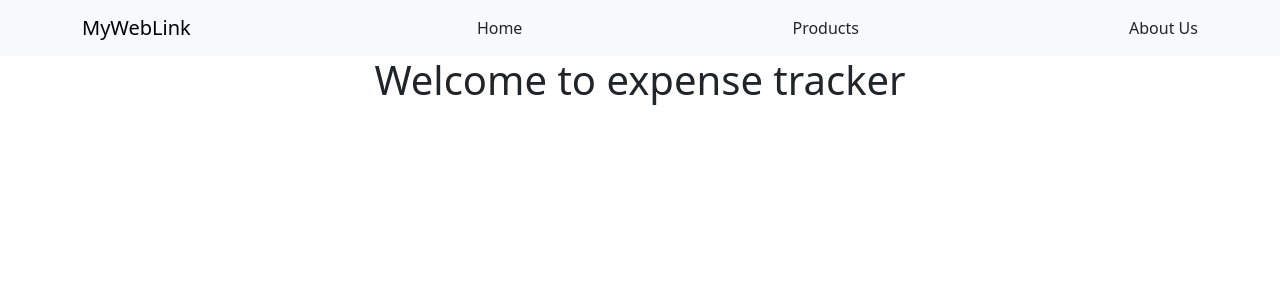
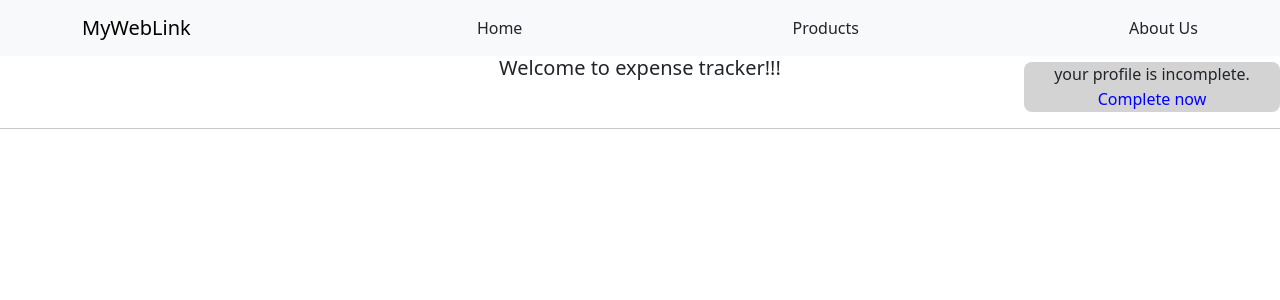
Before and after one commit to swatidurgekar/expense-tracker, a React (Create React App) app: page /welcome in a window 1280 px wide. Shown: the top 300 px of the page. Built offline with nearby package versions, Linux system fonts and the light colour scheme.

Commit message:
Complete your profile

```diff
--- a/package.json
+++ b/package.json
@@ -10,6 +10,7 @@
     "react": "^18.2.0",
     "react-bootstrap": "^2.7.4",
     "react-dom": "^18.2.0",
+    "react-icons": "^4.9.0",
     "react-router-dom": "^6.11.2",
     "react-scripts": "5.0.1",
     "web-vitals": "^2.1.4"
--- a/public/index.html
+++ b/public/index.html
@@ -30,6 +30,10 @@
       integrity="sha384-9ndCyUaIbzAi2FUVXJi0CjmCapSmO7SnpJef0486qhLnuZ2cdeRhO02iuK6FUUVM"
       crossorigin="anonymous"
     />
+    <link
+      rel="stylesheet"
+      href="https://cdnjs.cloudflare.com/ajax/libs/font-awesome/4.7.0/css/font-awesome.min.css"
+    />
     <title>React App</title>
   </head>
   <body>
--- a/src/App.js
+++ b/src/App.js
@@ -3,7 +3,7 @@ import { BrowserRouter, Routes, Route } from "react-router-dom";
 import SignUp from "./Components/SignUp";
 import Welcome from "./Components/Welcome";
 import NavbarComponent from "./Components/NavbarComponent";
-import { Fragment } from "react";
+import UpdateProfilePage from "./Components/UpdateProfilePage";
 
 function App() {
   return (
@@ -13,6 +13,7 @@ function App() {
         <Routes>
           <Route path="/" element={<SignUp />}></Route>
           <Route path="/welcome" element={<Welcome />}></Route>
+          <Route path="/updateProfile" element={<UpdateProfilePage />}></Route>
         </Routes>
       </BrowserRouter>
     </div>
--- /dev/null
+++ b/src/Components/UpdateProfile.css
@@ -0,0 +1,24 @@
+.update-form {
+  border: 2px solid grey;
+  width: 50%;
+  margin-left: auto;
+  height: 60%;
+  padding: 2%;
+}
+
+.update-form input {
+  margin: 15px;
+}
+.update {
+  background-color: rgb(164, 68, 68);
+  color: white;
+  border: none;
+  border-radius: 5px;
+  padding: 4px 4px;
+}
+
+.cancel {
+  border-color: red;
+  color: red;
+  margin-left: 70%;
+}
--- /dev/null
+++ b/src/Components/UpdateProfilePage.js
@@ -0,0 +1,51 @@
+import { BsGithub } from "react-icons/bs";
+import { SlGlobe } from "react-icons/sl";
+import "./UpdateProfile.css";
+import { useRef } from "react";
+
+const UpdateProfilePage = () => {
+  const name = useRef();
+  const photo = useRef();
+
+  const updateProfile = (event) => {
+    event.preventDefault();
+    const enteredName = name.current.value;
+    const enteredPhoto = photo.current.value;
+    const idToken = localStorage.getItem("idToken");
+    console.log(idToken);
+    fetch(
+      "https://identitytoolkit.googleapis.com/v1/accounts:update?key=AIzaSyDCmTIASTuulEriFSISbea5nwsyumajLB4",
+      {
+        method: "POST",
+        body: JSON.stringify({
+          idToken: idToken,
+          displayName: enteredName,
+          photoUrl: enteredPhoto,
+          returnSecureToken: true,
+        }),
+        headers: {
+          "Content-type": "application/json",
+        },
+      }
+    ).then((res) => {
+      res.json().then((data) => console.log(data));
+    });
+  };
+
+  return (
+    <form className="update-form" onSubmit={updateProfile}>
+      <button className="cancel">Cancel</button>
+      <h2>Contact Details</h2>
+      <BsGithub /> <label htmlFor="name">Full Name: </label>
+      <input ref={name} type="text" id="name" />
+      <SlGlobe /> <label htmlFor="photo">Profile Photo URL</label>
+      <input ref={photo} type="url" id="photo" />
+      <br />
+      <button type="submit" className="update">
+        Update
+      </button>
+    </form>
+  );
+};
+
+export default UpdateProfilePage;
--- /dev/null
+++ b/src/Components/Welcome.css
@@ -0,0 +1,14 @@
+.incomplete-profile {
+  background-color: lightgray;
+  width: 20%;
+  margin-left: auto;
+  margin-top: -2%;
+  border-radius: 8px;
+  padding: 0px 4px;
+}
+
+.complete-button {
+  background-color: lightgrey;
+  border: none;
+  color: blue;
+}
--- a/src/Components/Welcome.js
+++ b/src/Components/Welcome.js
@@ -1,7 +1,24 @@
+import "./Welcome.css";
+import { useNavigate } from "react-router-dom";
+
 const Welcome = () => {
+  const navigate = useNavigate();
+  const completeProfile = () => {
+    navigate("/updateProfile");
+  };
+
   return (
     <div>
-      <h1>Welcome to expense tracker</h1>
+      <h5>Welcome to expense tracker!!!</h5>
+      <div className="incomplete-profile">
+        <p>
+          your profile is incomplete.
+          <button onClick={completeProfile} className="complete-button">
+            Complete now
+          </button>
+        </p>
+      </div>
+      <hr />
     </div>
   );
 };
```
Also changed, not shown: src/Components/Login.js (deleted, +0 -14 lines), 1 other file (tests, documents, lock files or other folders).
